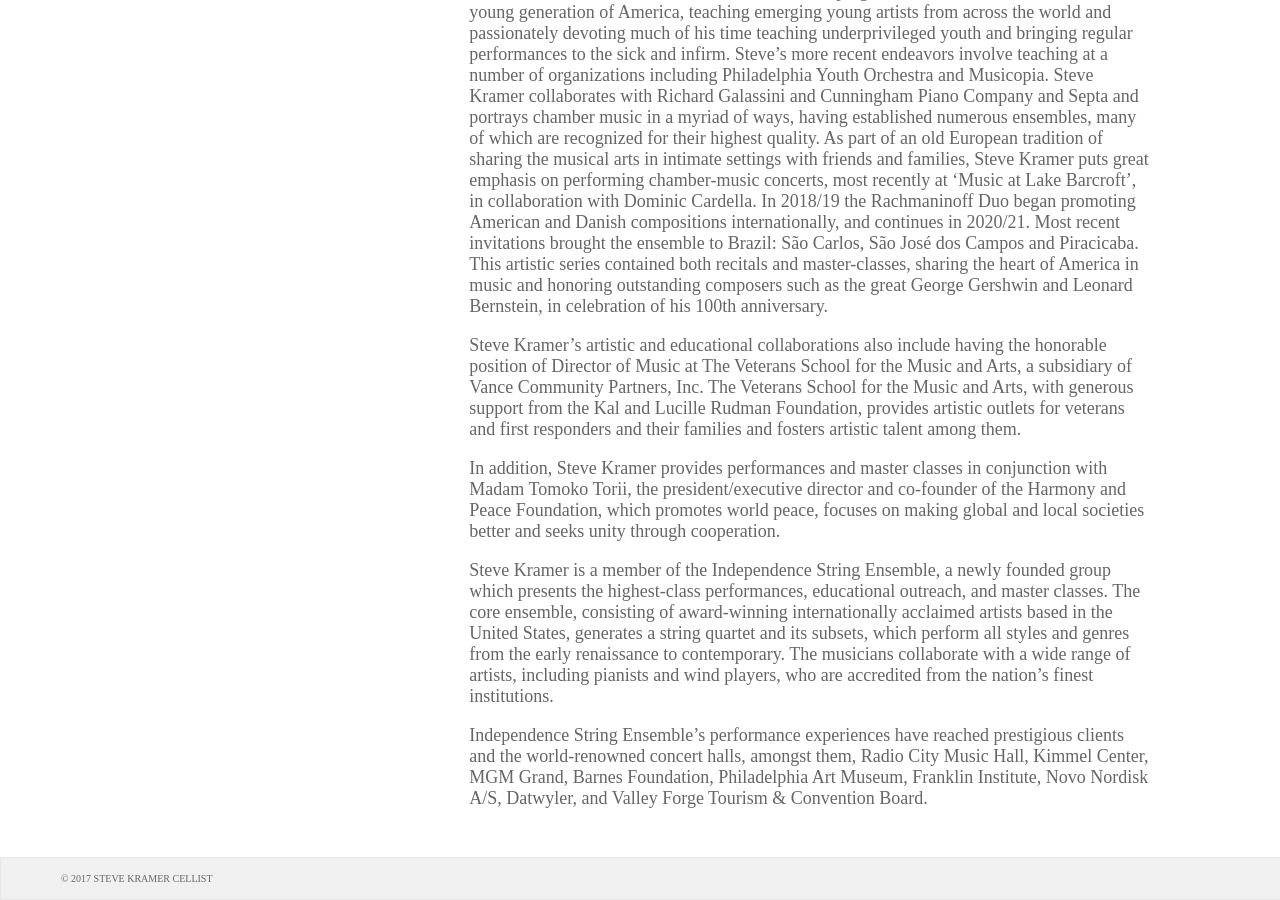
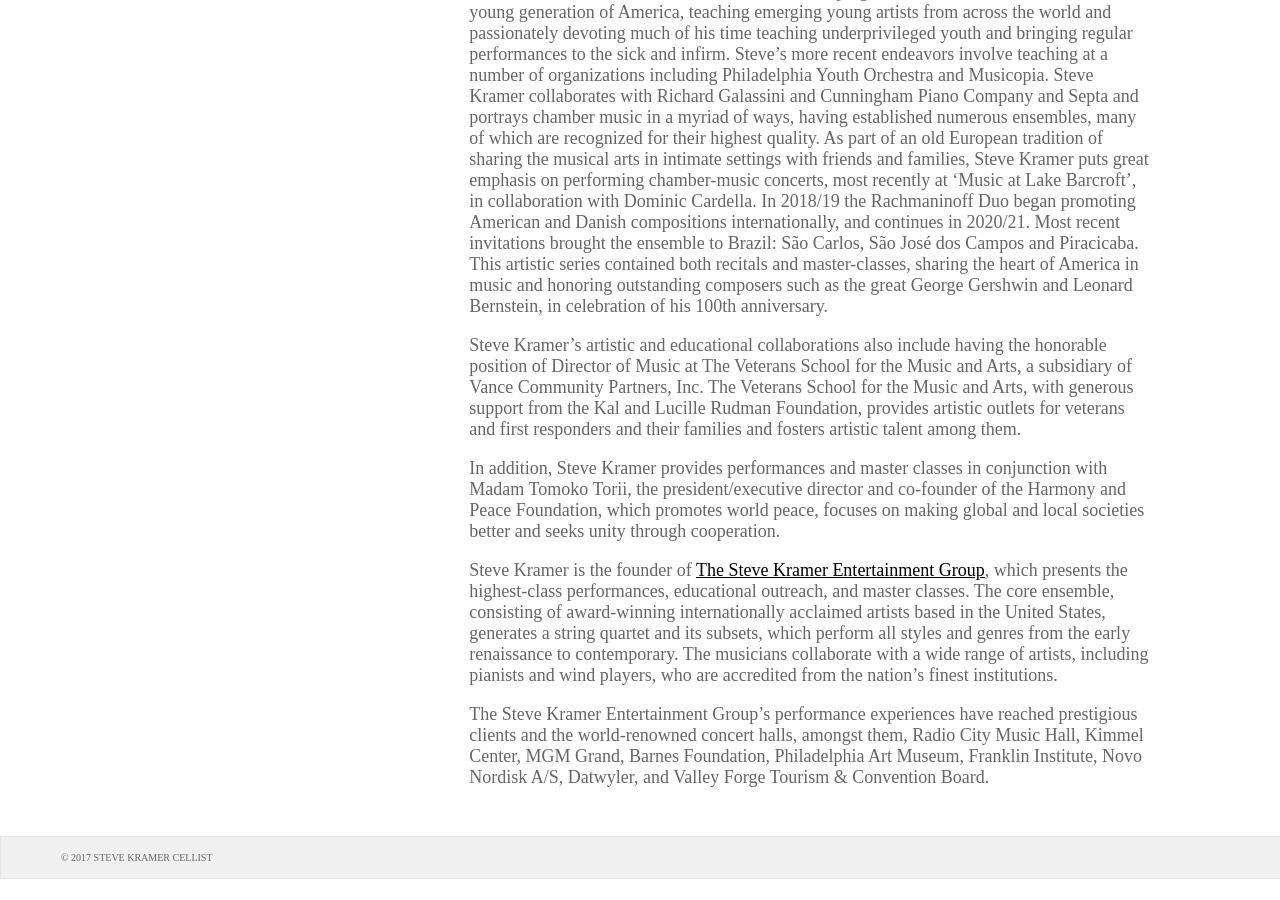
Before and after one commit to stevekramercellist/cellist, a Jekyll site: the page built from biography.md, in a window 1280 px wide and 900 px high, scrolled down 1914 px. Built offline with Jekyll 4.4.1, drawn with Linux system fonts in a browser that asks for light colours; nearby versions of some CDN libraries; after the commit the page ends 2793 px from its top, so only the background shows below that.

Commit message:
Update biography.md

```diff
--- a/biography.md
+++ b/biography.md
@@ -32,6 +32,6 @@
 
 In addition, Steve Kramer provides performances and master classes in conjunction with Madam Tomoko Torii, the president/executive director and co-founder of the Harmony and Peace Foundation, which promotes world peace, focuses on making global and local societies better and seeks unity through cooperation.
 
-Steve Kramer is a member of the Independence String Ensemble, a newly founded group which presents the highest-class performances, educational outreach, and master classes. The core ensemble, consisting of award-winning internationally acclaimed artists based in the United States, generates a string quartet and its subsets, which perform all styles and genres from the early renaissance to contemporary. The musicians collaborate with a wide range of artists, including pianists and wind players, who are accredited from the nation’s finest institutions.
+Steve Kramer is the founder of [The Steve Kramer Entertainment Group](http://stevekramercellist.com/entertainment.html), which presents the highest-class performances, educational outreach, and master classes. The core ensemble, consisting of award-winning internationally acclaimed artists based in the United States, generates a string quartet and its subsets, which perform all styles and genres from the early renaissance to contemporary. The musicians collaborate with a wide range of artists, including pianists and wind players, who are accredited from the nation’s finest institutions.
 
-Independence String Ensemble's performance experiences have reached prestigious clients and the world-renowned concert halls, amongst them, Radio City Music Hall, Kimmel Center, MGM Grand, Barnes Foundation, Philadelphia Art Museum, Franklin Institute, Novo Nordisk A/S, Datwyler, and Valley Forge Tourism & Convention Board.
+The Steve Kramer Entertainment Group's performance experiences have reached prestigious clients and the world-renowned concert halls, amongst them, Radio City Music Hall, Kimmel Center, MGM Grand, Barnes Foundation, Philadelphia Art Museum, Franklin Institute, Novo Nordisk A/S, Datwyler, and Valley Forge Tourism & Convention Board.
```
